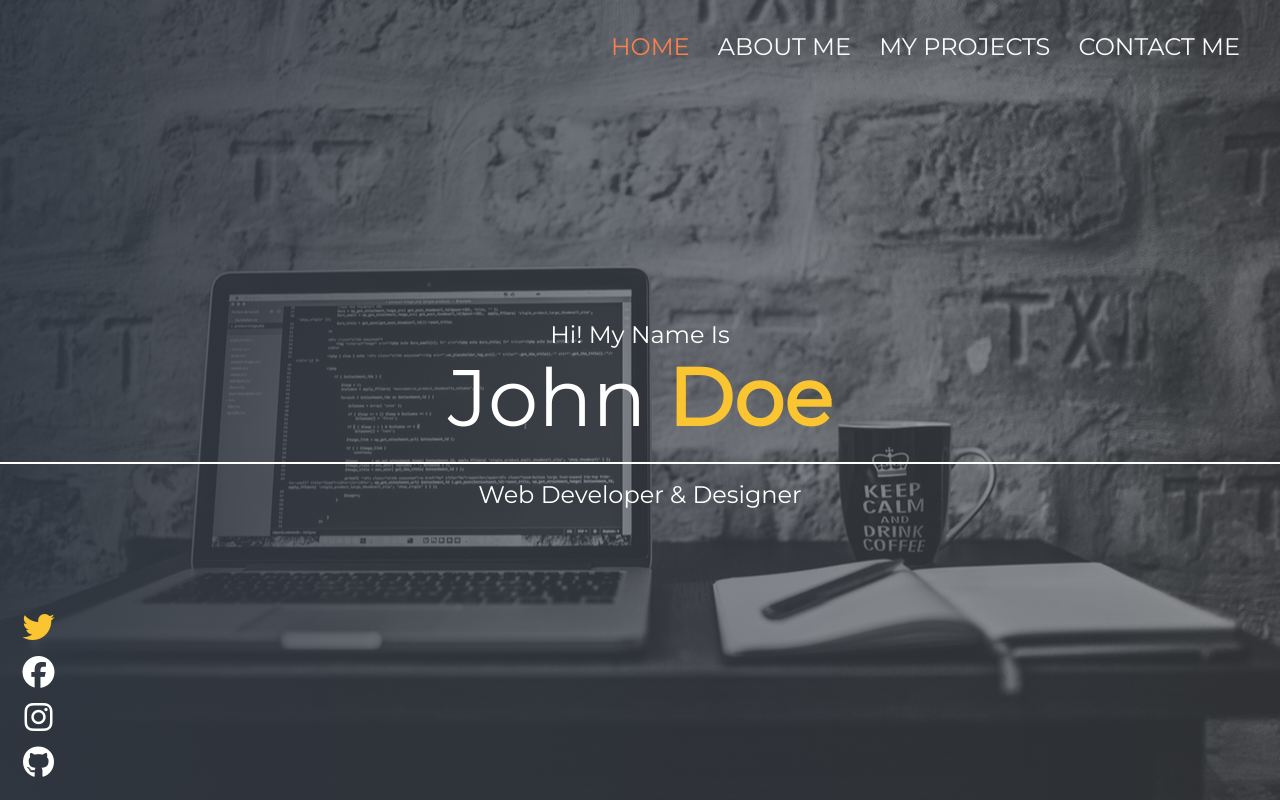
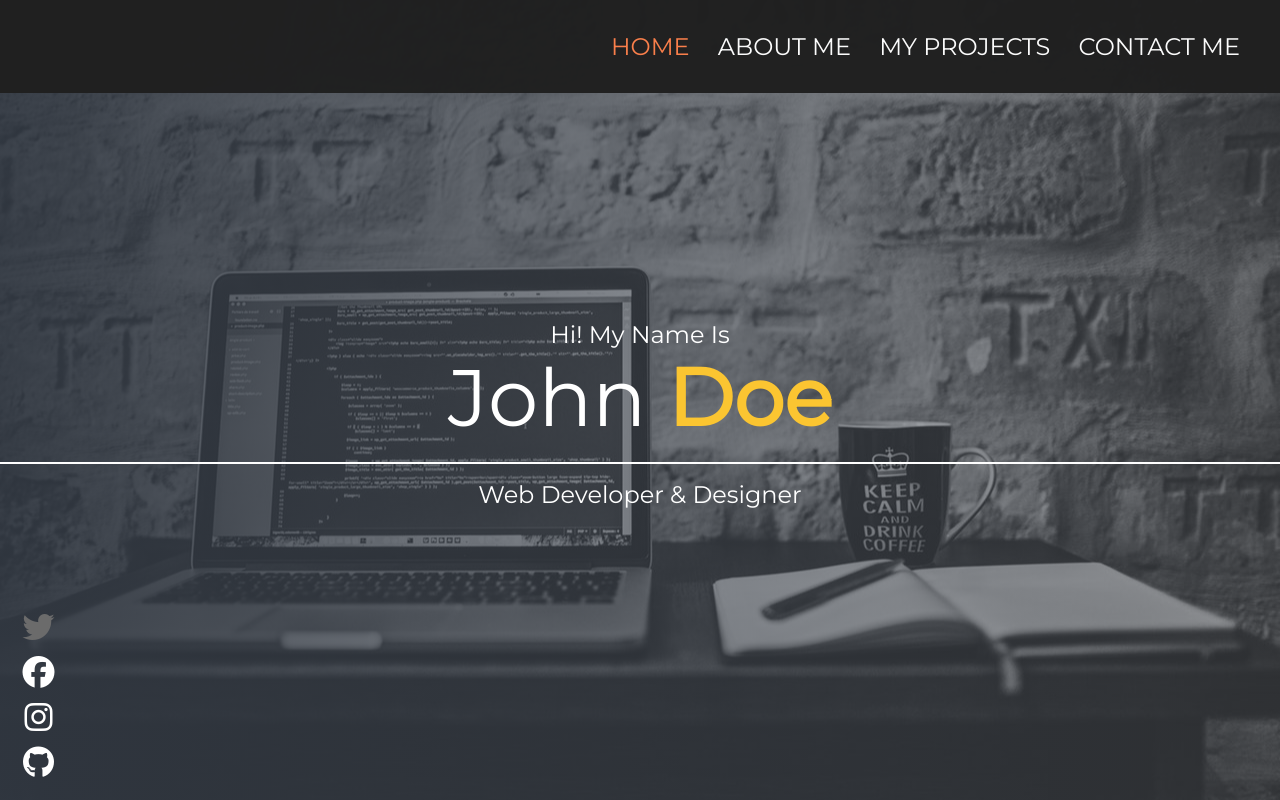
Before and after one commit to dusanpopov/Portfolio-SASS, a website: page index.html in a window 1280 px wide. In both pictures the pointer is over the link 38 px from the left and 627 px from the top of the page. Drawn offline with Linux system fonts and the light colour scheme.

Commit message:
Update main.css

```diff
--- a/scss/main.css
+++ b/scss/main.css
@@ -92,6 +92,7 @@
   width: 100%;
   opacity: 0.98;
   visibility: hidden;
+  background-color: #202020;
 }
 
 .nav.open {
@@ -506,6 +507,6 @@ main .social-icons a {
 }
 
 main .social-icons a:hover {
-  color: #fbc531;
+  color: #6b6b6b;
 }
 /*# sourceMappingURL=main.css.map */
```
